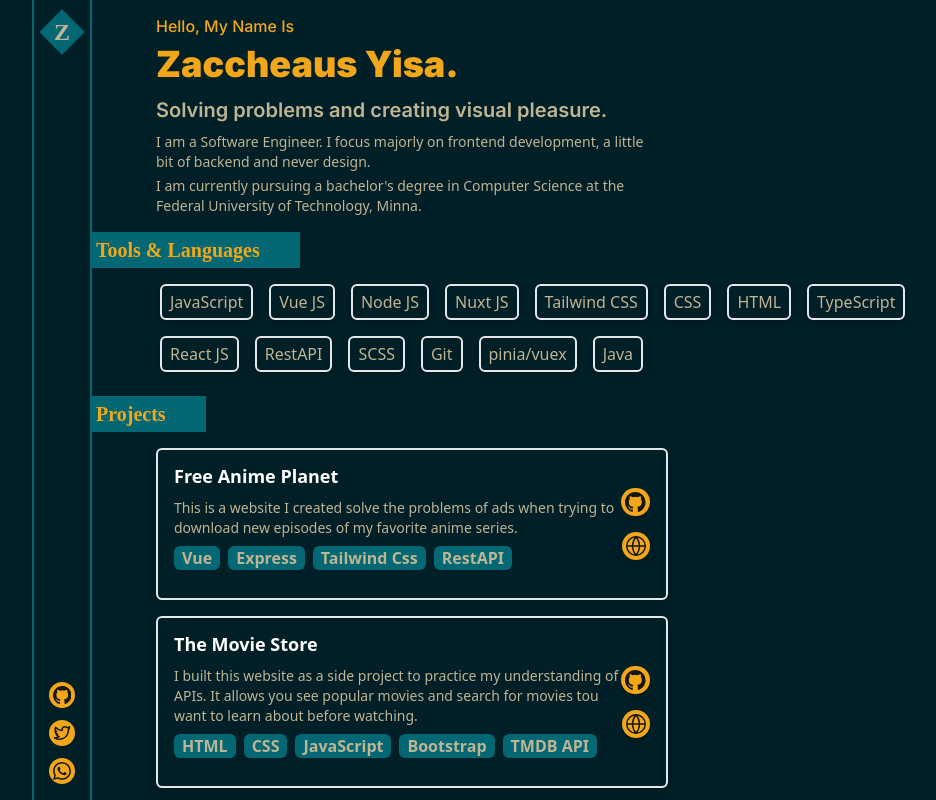
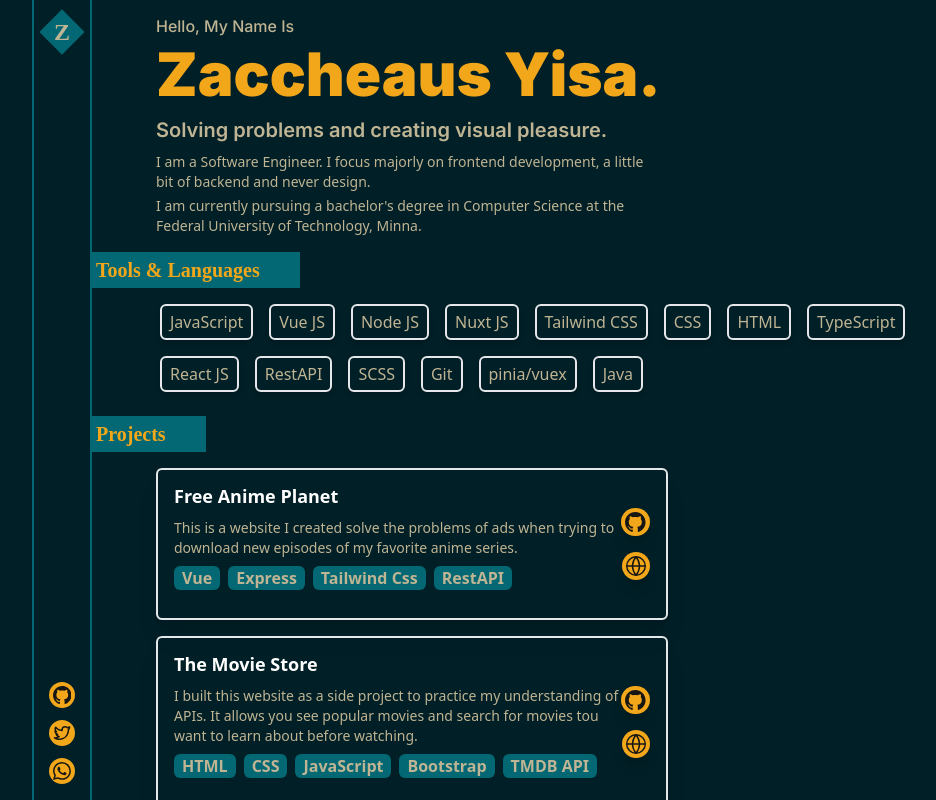
Before and after one commit to Ndace-hash/Talk-With-Zach, a Vue app: page / in a window 1280 px wide. Shown: the top 800 px of the page, without its empty margins (96-1032 px from the left). Built offline with nearby package versions, Linux system fonts and the light colour scheme; a web font is replaced by a local one.

Commit message:
chore: made my name the focal point of the hero

```diff
--- a/src/components/AppHero.vue
+++ b/src/components/AppHero.vue
@@ -1,8 +1,8 @@
 <template>
   <section class="mt-4 px-4 md:px-8 lg:px-16 md:container mx-auto">
-    <h1 class="text-base capitalize font-primary leading-5 text-primary mb-3">
+    <h1 class="text-base capitalize font-primary leading-5 mb-3">
       Hello, My name is<br />
-      <span class="font-primary text-4xl flex font-black mt-2"
+      <span class="font-primary text-primary text-6xl flex font-black mt-2"
         >Zaccheaus Yisa.</span
       >
     </h1>
```
